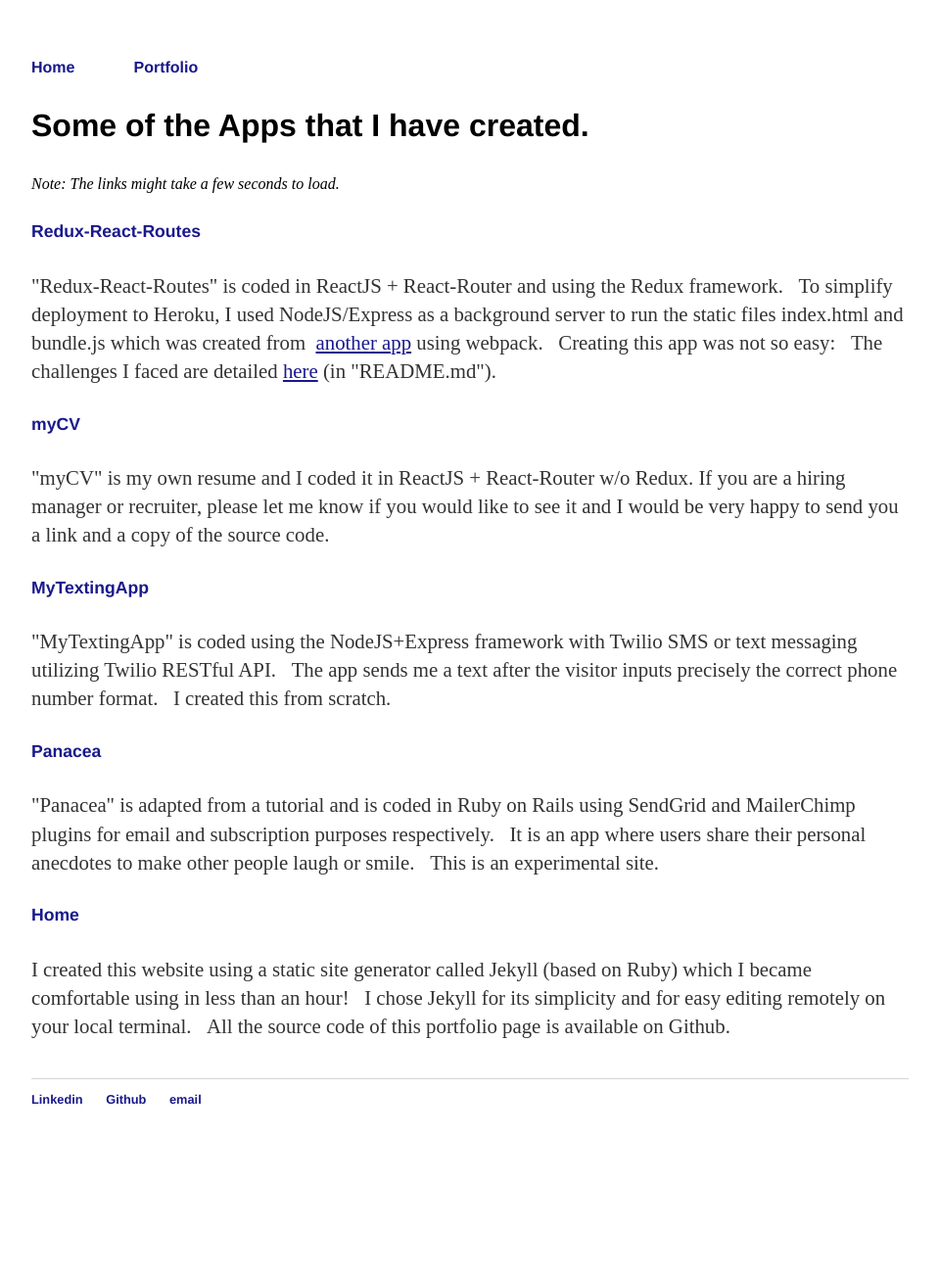
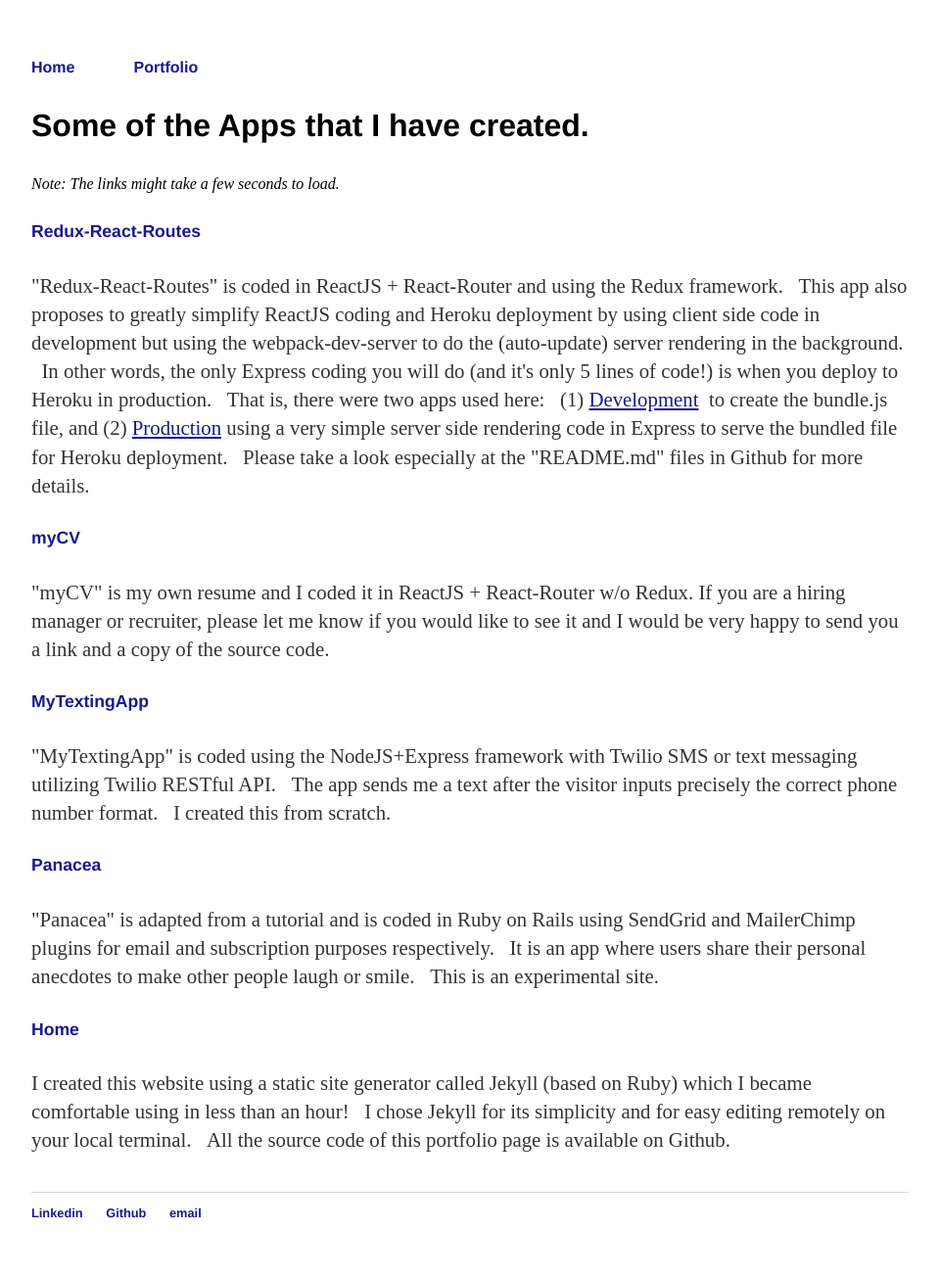
Before and after one commit to rodstaff/rodstaff.github.io, a Jekyll site: the page built from portfolio/index.html, in a window 1280 px wide. Shown: the whole page at 98% size, without its empty margins (160-1119 px from the left). Built offline with Jekyll 4.4.1, drawn with Linux system fonts in a browser that asks for light colours; before the commit the page ends 1190 px from its top, so only the background shows below that.

Commit message:
modified portfolio/index.html

```diff
--- a/portfolio/index.html
+++ b/portfolio/index.html
@@ -8,7 +8,7 @@
 
          <h5><a href="https://redux-react-heroku.herokuapp.com/" target="_blank">Redux-React-Routes</a></h5>
 
-         <p>"Redux-React-Routes" is coded in ReactJS + React-Router and using the Redux framework.  &nbsp;&nbsp;To simplify deployment to Heroku, I used NodeJS/Express as a background server to run the static files index.html and bundle.js which was created from <a href="https://github.com/rodstaff/redux-react-routes" target="_blank">&nbsp;<d>another app</d>&nbsp;</a>using webpack.  &nbsp;&nbsp;Creating this app was not so easy:  &nbsp;&nbsp;The challenges I faced are detailed <a href="https://github.com/rodstaff/redux-react-heroku" target="_blank"><d>here</d>&nbsp;</a>(in "README.md").</p>
+         <p>"Redux-React-Routes" is coded in ReactJS + React-Router and using the Redux framework.  &nbsp;&nbsp;This app also proposes to greatly simplify ReactJS coding and Heroku deployment by using client side code in development but using the webpack-dev-server to do the (auto-update) server rendering in the background.  &nbsp;&nbsp;In other words, the only Express coding you will do (and it's only 5 lines of code!) is when you deploy to Heroku in production.  &nbsp;&nbsp;That is, there were two apps used here:  &nbsp;&nbsp;(1) <a href="https://github.com/rodstaff/redux-react-routes" target="_blank"><d>Development</d>&nbsp;</a> to create the bundle.js file, and (2)<a href="https://github.com/rodstaff/redux-react-heroku" target="_blank">&nbsp;<d>Production</d>&nbsp;</a>using a very simple server side rendering code in Express to serve the bundled file for Heroku deployment. &nbsp;&nbsp;Please take a look especially at the "README.md" files in Github for more details.<br />
 
          <h5><a href="">myCV</a></h5>
 
```
Also changed, not shown: about/indexCopy.html (deleted, +0 -17 lines).
